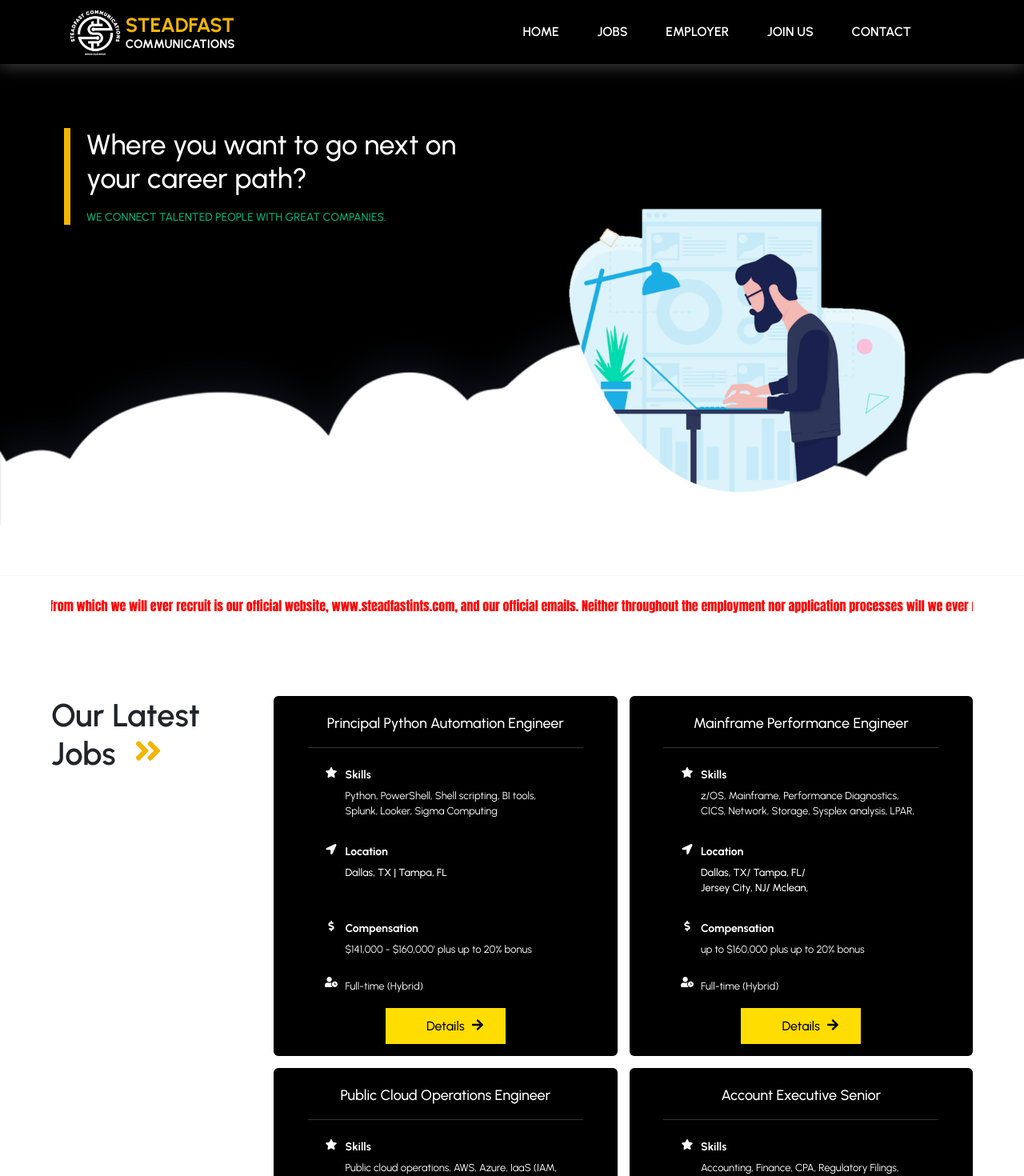
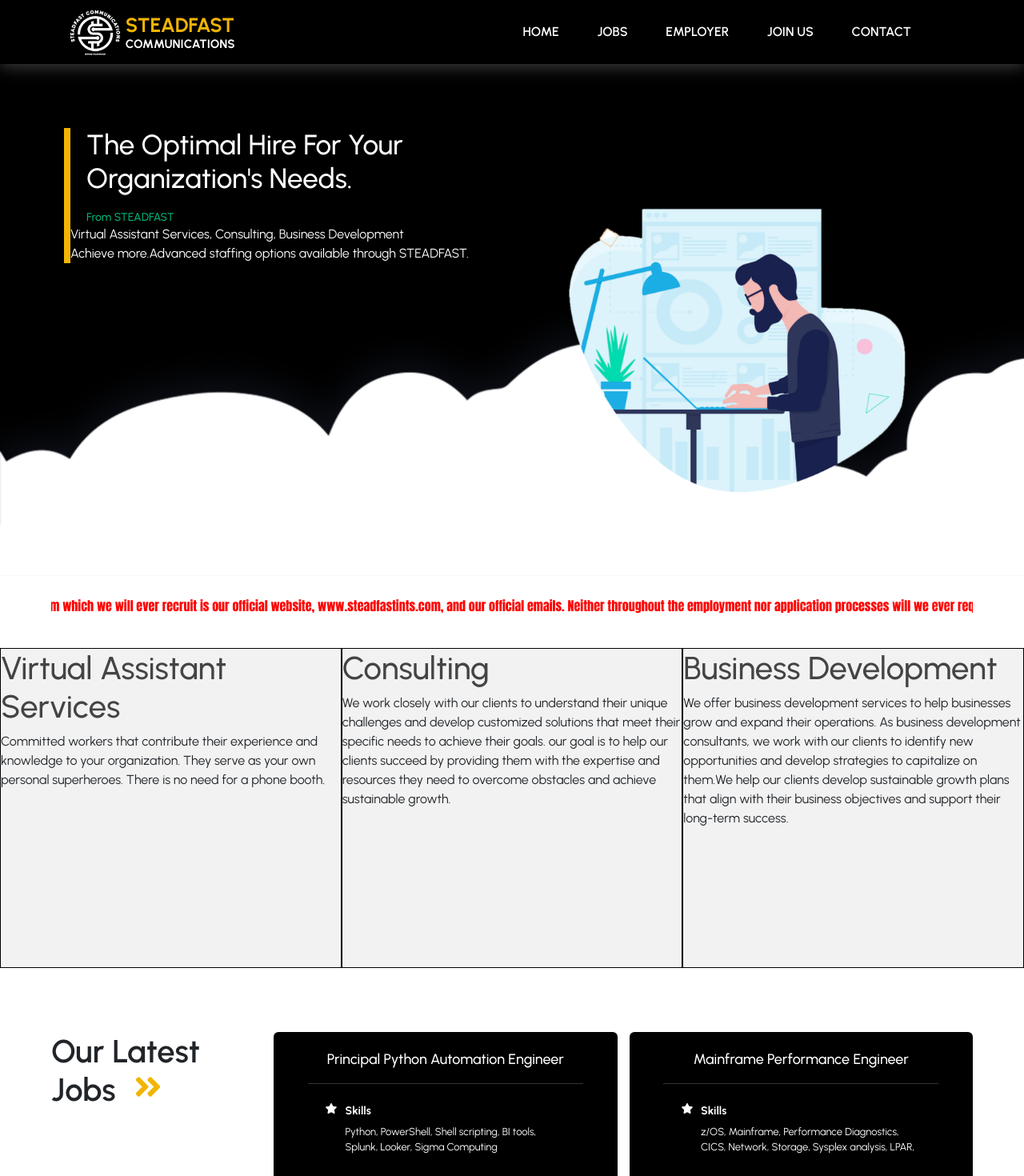
Before and after one commit to sm-mostafajamal/steadfast-frontend, a React (Create React App) app: page / in a window 1280 px wide. Shown: the top 1470 px of the page at 80% size. Built offline with nearby package versions, Linux system fonts and the light colour scheme.

Commit message:
added assistance

```diff
--- a/package.json
+++ b/package.json
@@ -17,6 +17,7 @@
     "react-router-dom": "^6.8.1",
     "react-scripts": "5.0.1",
     "react-world-flags": "^1.5.1",
+    "styled-components": "^5.3.9",
     "web-vitals": "^2.1.4"
   },
   "scripts": {
--- /dev/null
+++ b/src/assistance/Assistance.jsx
@@ -0,0 +1,67 @@
+import styled from "styled-components";
+
+const Container = styled.div`
+  /* width: 100%; */
+  background-color: #f2f2f2;
+`;
+const Wrapper = styled.div`
+  display: flex;
+  /* padding: 20px; */
+  height: 50vh;
+`;
+const Virtual = styled.div`
+  flex: 1;
+  border: 1px solid black;
+`;
+const Consulting = styled.div`
+  flex: 1;
+  border: 1px solid black;
+`;
+const BusinessDev = styled.div`
+  flex: 1;
+  border: 1px solid black;
+`;
+const Header = styled.h1`
+  color: #444444;
+`;
+const Desc = styled.p``;
+
+const Assistance = () => {
+  return (
+    <Container>
+      <Wrapper>
+        <Virtual>
+          <Header>Virtual Assistant Services</Header>
+          <Desc>
+            Committed workers that contribute their experience and knowledge to
+            your organization. They serve as your own personal superheroes.
+            There is no need for a phone booth.
+          </Desc>
+        </Virtual>
+        <Consulting>
+          <Header>Consulting</Header>
+          <Desc>
+            We work closely with our clients to understand their unique
+            challenges and develop customized solutions that meet their specific
+            needs to achieve their goals. our goal is to help our clients
+            succeed by providing them with the expertise and resources they need
+            to overcome obstacles and achieve sustainable growth.
+          </Desc>
+        </Consulting>
+        <BusinessDev>
+          <Header>Business Development</Header>
+          <Desc>
+            We offer business development services to help businesses grow and
+            expand their operations. As business development consultants, we
+            work with our clients to identify new opportunities and develop
+            strategies to capitalize on them.We help our clients develop
+            sustainable growth plans that align with their business objectives
+            and support their long-term success.
+          </Desc>
+        </BusinessDev>
+      </Wrapper>
+    </Container>
+  );
+};
+
+export default Assistance;
--- a/src/components/header/Header.js
+++ b/src/components/header/Header.js
@@ -4,8 +4,15 @@
   return (
     <div className="cover-container">
       <div className="cover-heading">
-        <h1>Where you want to go next on your career path?</h1>
-        <h4>WE CONNECT TALENTED PEOPLE WITH GREAT COMPANIES.</h4>
+        <h1>The Optimal Hire For Your Organization's Needs.</h1>
+        <h4>From STEADFAST</h4>
+        <span>
+          Virtual Assistant Services, Consulting, Business Development
+        </span>
+        <br />
+        <span>
+          Achieve more.Advanced staffing options available through STEADFAST.
+        </span>
       </div>
       <Image imgName={"steadfast-cover.png"} className="cover" />
     </div>
--- a/src/components/header/header.css
+++ b/src/components/header/header.css
@@ -6,6 +6,7 @@
 }
 .cover-container {
   position: relative;
+
   /* width: 100%; */
 }
 
--- a/src/pages/home/Home.js
+++ b/src/pages/home/Home.js
@@ -5,6 +5,7 @@
 import Services from "../../components/services/Services";
 import Footer from "../../components/footer/Footer";
 import Announcement from "../../components/announcement/Announcement";
+import Assistance from "../../assistance/Assistance";
 
 const Home = ({ data }) => {
   return (
@@ -18,6 +19,7 @@
           <h1>Find a Job In:</h1>
         </div>
         <Search /> */}
+        <Assistance />
         <div className="featuredContainer">
           <h1 className="ftitle">
             Our Latest Jobs
```
Also changed, not shown: src/assistance/assistance.css (added), 1 other file (tests, documents, lock files or other folders).
